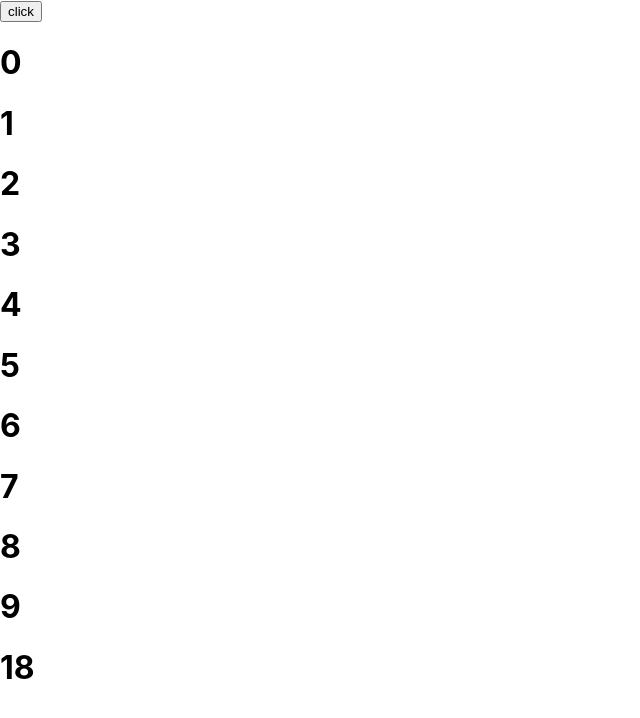
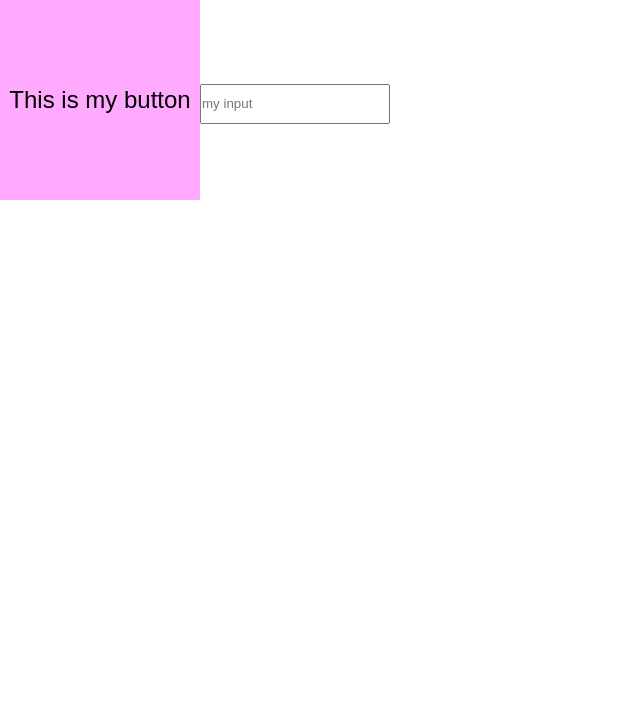
Before and after one commit to hunter850/react, a React (Vite) app: page / in a window 1280 px wide. Shown: the top 718 px of the page, without its empty margins (0-640 px from the left). Built offline with nearby package versions, Linux system fonts and the light colour scheme.

Commit message:
try use styled components

```diff
--- /dev/null
+++ b/src/55.TryStyledComponent.jsx
@@ -0,0 +1,48 @@
+import { Fragment, useState, useCallback } from "react";
+import styled from "styled-components";
+
+const MyButton = styled.button`
+    padding: 0px;
+    font-size: 24px;
+    background-color: #faf;
+    width: 200px;
+    height: 200px;
+    border: none;
+    outline: none;
+    cursor: pointer;
+`;
+const MyInput = styled.input`
+    height: 36px;
+    padding: 0px;
+    padding-right: 9px;
+`;
+const MyText = styled.h1`
+    font-size: 48px;
+    color: red;
+`;
+function TryStyledComponent() {
+    const [inputValue, setInputValue] = useState("");
+    const inputHandler = useCallback((event) => {
+        setInputValue(event.target.value);
+    }, [setInputValue]);
+    return (
+        <Fragment>
+            <MyButton
+                onClick={() => {
+                    console.log("my button");
+                }}
+            >
+                This is my button
+            </MyButton>
+            <MyInput
+                placeholder="my input"
+                type="text"
+                value={inputValue}
+                onChange={inputHandler}
+            />
+            <MyText>{inputValue}</MyText>
+        </Fragment>
+    );
+}
+
+export default TryStyledComponent;
--- a/src/App.jsx
+++ b/src/App.jsx
@@ -1,7 +1,7 @@
-import TryMemoCount from "./practice/54.TryMemoCount";
+import TryStyledComponent from "./55.TryStyledComponent";
 
 function App() {
-    return <TryMemoCount />;
+    return <TryStyledComponent />;
 }
 
 export default App;
```
